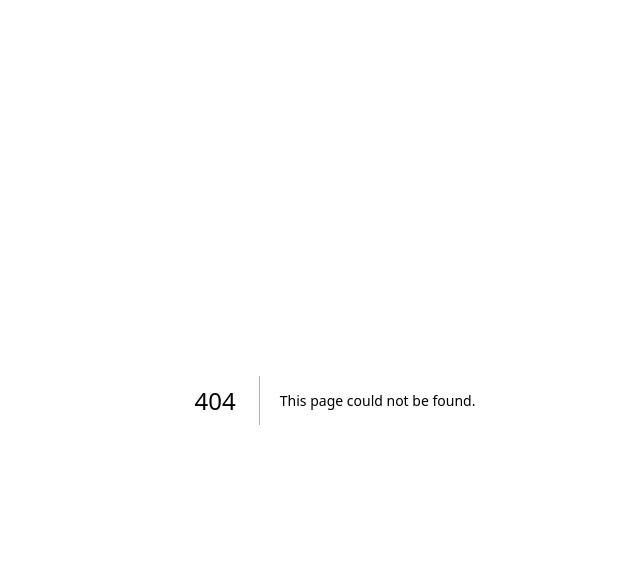
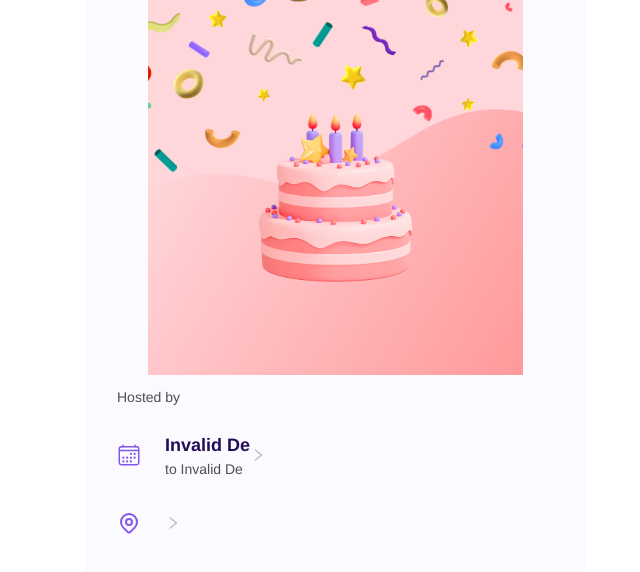
Before and after one commit to MohamedBechirMejri/envited-test-project, a Next.js app: page /event in a window 1280 px wide. Before the commit this address had no page. Shown: the top 572 px of the page, without its empty margins (305-945 px from the left). Built offline with nearby package versions, Linux system fonts and the light colour scheme.

Commit message:
Add event Page

```diff
--- /dev/null
+++ b/pages/event.tsx
@@ -0,0 +1,68 @@
+import Image from "next/image";
+import Link from "next/link";
+import { IoCalendarOutline } from "react-icons/io5";
+import { HiOutlineLocationMarker } from "react-icons/hi";
+import { AiOutlineRight } from "react-icons/ai";
+
+const Event = ({ event, setEvent }: { event: any; setEvent: any }) => {
+  const formatDate = (date: string) => {
+    return new Date(date)
+      .toLocaleString("en-US", {
+        // weekday: "long",
+        year: "numeric",
+        month: "long",
+        day: "numeric",
+        hour: "numeric",
+        minute: "numeric",
+      })
+      .replace("at", "")
+      .replace(",", "");
+  };
+
+  return (
+    <div className="flex items-center justify-start min-h-screen  [font-family:Helvetica] flex-col gap-2 max-w-[500px] mx-auto bg-[#fbfaff] text-[#240D57]">
+      <Image
+        src={event.picture || "/Birthday cake.png"}
+        width={375}
+        height={375}
+      />
+      <div className="flex flex-col items-start w-full gap-2 px-8">
+        <div className="flex flex-col items-start gap-1">
+          <h1 className="flex flex-col items-center text-4xl font-bold">
+            {event.name}
+          </h1>
+          <p className="text-[#4F4F4F] text-center text-sm">
+            Hosted by <span className="font-semibold">{event.host}</span>
+          </p>
+        </div>
+        <Link href="/create">
+          <div className="flex items-center w-full gap-6 mt-4">
+            <IoCalendarOutline className="text-[#8456EC] text-2xl rounded-lg my-2 shrink-0" />
+            <div className="flex items-center justify-between w-full">
+              <div className="flex flex-col items-start justify-center">
+                <h2 className="text-lg font-semibold">
+                  {formatDate(event.startDate)}
+                </h2>
+                <p className="text-sm text-[#4F4F4F]">
+                  to {formatDate(event.endDate)}
+                </p>
+              </div>
+              <AiOutlineRight className="text-[#BDBDBD]" />
+            </div>
+          </div>
+        </Link>
+        <Link href="/create">
+          <div className="flex items-center w-full gap-6 mt-4">
+            <HiOutlineLocationMarker className="text-[#8456EC] text-2xl rounded-lg my-2 shrink-0" />
+            <div className="flex items-center justify-between w-full">
+              <h2 className="text-sm font-semibold">{event.location}</h2>
+              <AiOutlineRight className="text-[#BDBDBD]" />
+            </div>
+          </div>
+        </Link>
+      </div>
+    </div>
+  );
+};
+
+export default Event;
```
